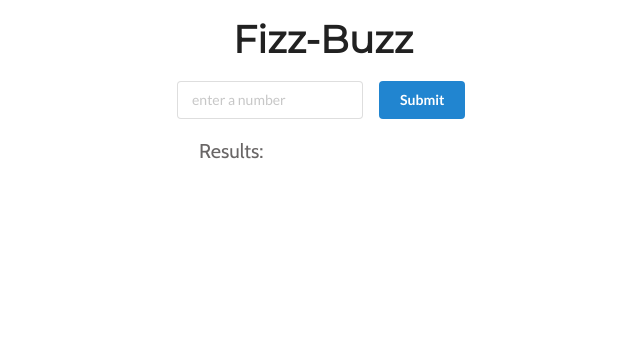
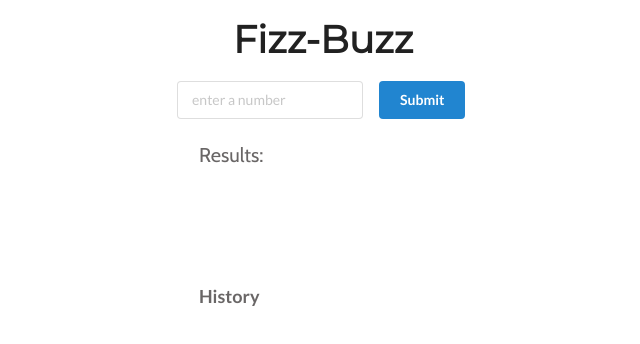
Before and after one commit to benny-dev/fizz-buzz, a React (Create React App) app: page / in a window 1280 px wide. Shown: the top 344 px of the page, without its empty margins (317-957 px from the left). Built offline with nearby package versions, Linux system fonts and the light colour scheme.

Commit message:
added history

```diff
--- a/public/index.html
+++ b/public/index.html
@@ -10,6 +10,9 @@
       content="Web site created using create-react-app"
     />
     <link rel="apple-touch-icon" href="%PUBLIC_URL%/logo192.png" />
+    <link rel="stylesheet" href="https://cdnjs.cloudflare.com/ajax/libs/normalize/8.0.1/normalize.min.css"
+      integrity="sha512-NhSC1YmyruXifcj/KFRWoC561YpHpc5Jtzgvbuzx5VozKpWvQ+4nXhPdFgmx8xqexRcpAglTj9sIBWINXa8x5w=="
+      crossorigin="anonymous" referrerpolicy="no-referrer" />
     <link rel="stylesheet" href="https://cdnjs.cloudflare.com/ajax/libs/semantic-ui/2.4.1/semantic.min.css"
       integrity="sha512-8bHTC73gkZ7rZ7vpqUQThUDhqcNFyYi2xgDgPDHc+GXVGHXq+xPjynxIopALmOPqzo9JZj0k6OqqewdGO3EsrQ=="
       crossorigin="anonymous" />
--- a/src/components/App.js
+++ b/src/components/App.js
@@ -2,27 +2,37 @@ import React, { useState } from "react";
 import Title from "./Title";
 import SearchBar from "./SearchBar";
 import Result from "./Result";
+import History from "./History";
 
 function App() {
   const [txt, setTxt] = useState("");
+  const [num, setNum] = useState("");
+  const results = [];
 
   function game_logic(val) {
     if (val % 3 === 0 && val % 5 === 0) {
       setTxt("Fizz-Buzz");
+      setNum(val);
     } else if (val % 3 === 0) {
       setTxt("Fizz");
+      setNum(val);
     } else if (val % 5 === 0) {
       setTxt("Buzz");
+      setNum(val);
     } else {
       setTxt(val);
+      setNum(val);
     }
   }
+
+  results.push({ result: num, text: txt });
 
   return (
     <div>
       <Title />
       <SearchBar logic={game_logic} />
       <Result results={txt} />
+      <History results_list={results} />
     </div>
   );
 }
--- /dev/null
+++ b/src/components/History.js
@@ -0,0 +1,25 @@
+import "../css/history.css";
+
+function History(prop) {
+  const history_list = prop.results_list.map(function (item, i) {
+    return (
+      <li>
+        <span>{item.result}</span>
+        <span>{item.text}</span>
+      </li>
+    );
+  });
+
+  return (
+    <div>
+      <div className="history">
+        <div className="history__title">
+          <h3>History</h3>
+        </div>
+        <ul className="history__items">{history_list}</ul>
+      </div>
+    </div>
+  );
+}
+
+export default History;
--- /dev/null
+++ b/src/css/history.css
@@ -0,0 +1,31 @@
+.history {
+  width: 50%;
+  margin: auto;
+  padding: 18px;
+  padding-top: 98px;
+  padding-left: 196px;
+}
+
+.history__title {
+  font-size: 20px;
+  font-family: "Cabin";
+  color: #070202;
+  opacity: 60%;
+}
+
+.history__items {
+  padding-left: 0;
+}
+.history__items li {
+  list-style-type: none;
+  font-family: "Cabin";
+  font-size: 18px;
+  border-bottom: 1px solid rgba(112, 112, 112, 0.23);
+  width: 62%;
+  text-align: center;
+  padding: 12px;
+}
+
+.history__items li span {
+  padding: 16px;
+}
--- a/src/css/results.css
+++ b/src/css/results.css
@@ -3,6 +3,7 @@
   margin: auto;
   padding: 18px;
   padding-left: 196px;
+  padding-top: 22px;
 }
 
 .results__text {
```
